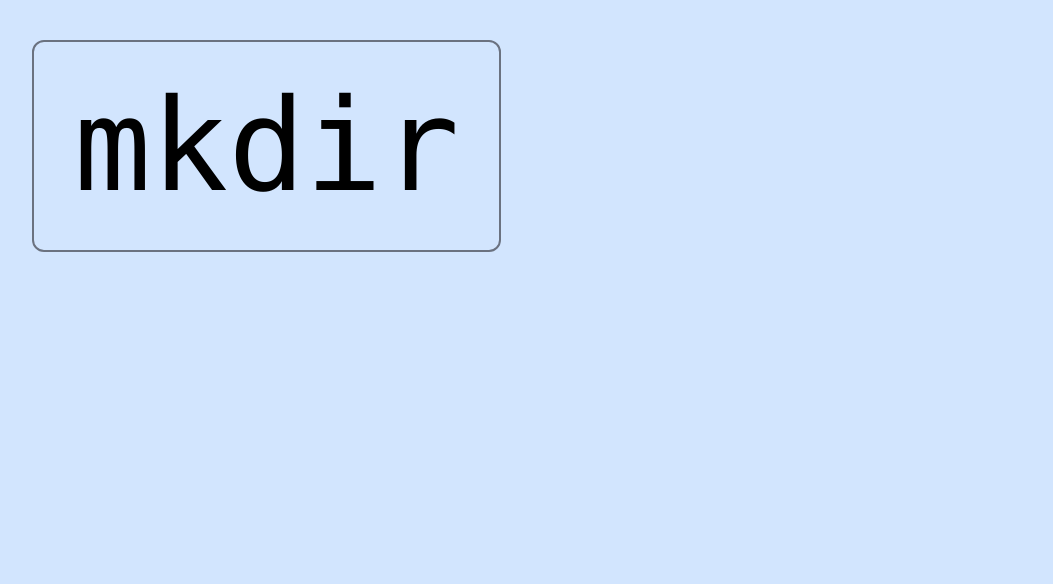
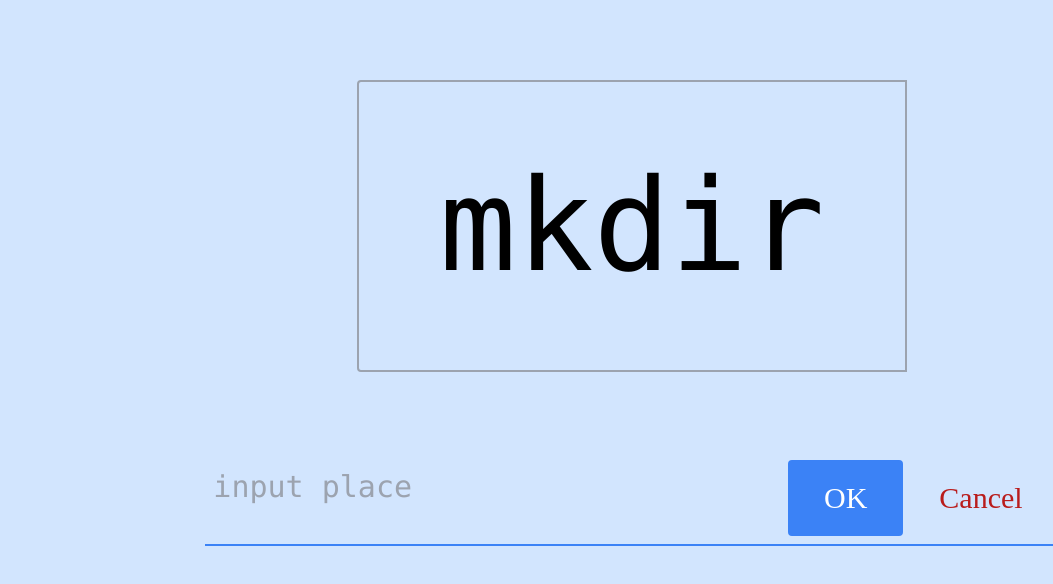
Before and after one commit to ohshimatani/morning-quiz, a React (Create React App) app: page / in a window 1280 px wide. Shown: the top 584 px of the page, without its empty margins (8-1061 px from the left). Built offline with nearby package versions, Linux system fonts and the light colour scheme.

Commit message:
completed quiz UI

```diff
--- a/src/App.jsx
+++ b/src/App.jsx
@@ -1,11 +1,15 @@
 import React from 'react';
 // import StartPage from './components/StartPage';
 import QuestionWord from './components/QuestionWord';
+import AnswerForm from './components/AnswerForm';
 
 function App() {
 	return (
 		// <StartPage />
-		<QuestionWord />
+		<React.Fragment>
+			<QuestionWord />
+			<AnswerForm />
+		</React.Fragment>
 	);
 }
 
--- /dev/null
+++ b/src/components/AnswerForm.jsx
@@ -0,0 +1,79 @@
+import React from 'react';
+
+const thisFontSize = `text-3xl`;
+
+const AnswerForm = () => {
+	return (
+		<form className={formClass}>
+			<div className={wrapperClass}>
+				<input className={inputClass} type="text" placeholder="input place"></input>
+				<button className={okButtonClass} type="button">
+					OK
+				</button>
+				<button className={cancelButtonClass} type="button">
+					Cancel
+				</button>
+			</div>
+		</form>
+	);
+}
+// w-full max-w-sm
+const formClass = `
+	w-2/3
+	mx-auto
+`;
+
+const wrapperClass = `
+	flex
+	items-center
+	border-b-2
+	border-blue-500
+	py-2
+`;
+
+const inputClass = `
+appearance-none
+bg-transparent
+border-none
+w-full
+text-gray-700
+mr-3
+py-1
+px-2
+leading-tight
+focus:outline-none
+animate-bounce
+focus:animate-none
+font-mono
+${thisFontSize}
+`;
+
+const okButtonClass = `
+flex-shrink-0
+bg-blue-500
+hover:bg-blue-700
+border-blue-500
+hover:border-blue-700
+border-4
+text-white
+py-4
+px-8
+rounded
+${thisFontSize}
+`;
+
+const cancelButtonClass = `
+flex-shrink-0
+border-transparent
+border-4
+text-red-700
+hover:text-red-400
+py-4
+px-8
+rounded
+${thisFontSize}
+`;
+
+
+
+export default AnswerForm;
--- a/src/components/QuestionWord.jsx
+++ b/src/components/QuestionWord.jsx
@@ -1,25 +1,31 @@
 
 const word = "mkdir";
 
-const qClass = `
+const QuestionWord = () => {
+	return (
+		<div className={divClass}>
+			<p className={pClass}>{word}</p>
+		</div>
+	);
+}
+
+const divClass = `
+	w-screen
+	p-20
+	flex
+	justify-center
+	items-center
+`;
+
+const pClass = `
 	border-solid
 	border-2
-	border-gray-500
-	rounded-xl
-	inline-block
+	border-gray-400
+	rounded-l
+	p-20
 	text-center
 	text-9xl
 	font-mono
-	m-10
-	p-10
 `;
 
-function QuestionWord() {
-	return (
-		<p className={qClass}>
-			{word}
-		</p>
-	);
-}
-
 export default QuestionWord;
--- a/src/components/StartButton.jsx
+++ b/src/components/StartButton.jsx
@@ -16,7 +16,9 @@ const thisClassName = `
 
 function StartButton(props) {
 	return (
-		<div className={thisClassName} onClick={props.onClick}>スタート</div>
+		<div className={thisClassName} onClick={props.onClick}>
+			スタート
+		</div>
 	);
 };
 
--- a/src/components/StartPage.jsx
+++ b/src/components/StartPage.jsx
@@ -1,15 +1,16 @@
 import StartTitle from "./StartTitle";
 import StartButton from "./StartButton";
+import React from "react";
 
 function StartPage() {
 	const clickAlert = () => {
 		alert('clicked!!!');
 	};
 	return (
-		<div>
+		<React.Fragment>
 			<StartTitle />
 			<StartButton onClick={clickAlert}/>
-		</div>
+		</React.Fragment>
 );
 }
 
```
